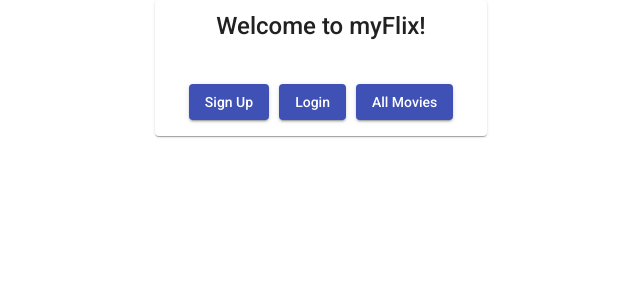
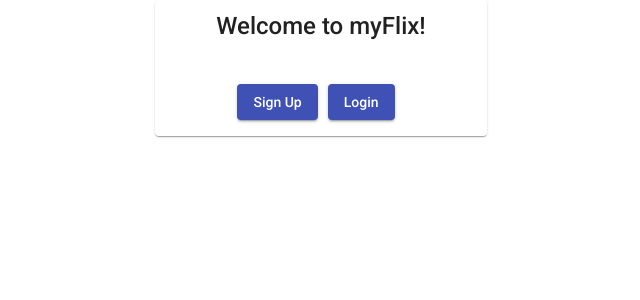
Before and after one commit to ChristianNikodemus/myFilms-Angular-client, an Angular app: page /welcome in a window 1280 px wide. Before the commit this address led to /. Shown: the top 300 px of the page, without its empty margins (319-959 px from the left). Built offline with nearby package versions, Linux system fonts and the light colour scheme.

Commit message:
Implemented routing for after user logs in to see movie cards

```diff
--- a/src/app/app.component.html
+++ b/src/app/app.component.html
@@ -1,31 +1 @@
-<mat-card class="main-page">
-  <mat-card-title
-  style="margin-bottom: 2em;">
-    Welcome to myFlix!
-  </mat-card-title>
-  <button
-    mat-raised-button
-    (click)="openUserRegistrationDialog()"
-    style="margin-right: 10px;"
-    color="primary"
-  >
-    Sign Up
-  </button>
-
-  <button
-    mat-raised-button
-    (click)="openUserLoginDialog()"
-    style="margin-right: 10px;"
-    color="primary"
-  >
-    Login
-  </button>
-
-  <button
-    mat-raised-button
-    color="primary"
-    (click)="openMoviesDialog()"
-  >
-    All Movies
-  </button>
-</mat-card>
+<router-outlet></router-outlet>
--- a/src/app/app.module.ts
+++ b/src/app/app.module.ts
@@ -18,8 +18,22 @@ import { UserLoginFormComponent } from './user-login-form/user-login-form.compon
 import { MovieCardComponent } from './movie-card/movie-card.component';
 import { WelcomePageComponent } from './welcome-page/welcome-page.component';
 
+import { RouterModule, Routes } from '@angular/router';
+
+const appRoutes: Routes = [
+  { path: 'welcome', component: WelcomePageComponent },
+  { path: 'movies', component: MovieCardComponent },
+  { path: '', redirectTo: 'welcome', pathMatch: 'prefix' },
+];
+
 @NgModule({
-  declarations: [AppComponent, UserRegistrationFormComponent, UserLoginFormComponent, MovieCardComponent, WelcomePageComponent],
+  declarations: [
+    AppComponent,
+    UserRegistrationFormComponent,
+    UserLoginFormComponent,
+    MovieCardComponent,
+    WelcomePageComponent,
+  ],
   imports: [
     BrowserModule,
     HttpClientModule,
@@ -32,6 +46,7 @@ import { WelcomePageComponent } from './welcome-page/welcome-page.component';
     MatCardModule,
     MatFormFieldModule,
     MatSnackBarModule,
+    RouterModule.forRoot(appRoutes),
   ],
   providers: [],
   bootstrap: [AppComponent],
--- a/src/app/user-login-form/user-login-form.component.ts
+++ b/src/app/user-login-form/user-login-form.component.ts
@@ -8,6 +8,8 @@ import { FetchApiDataService } from '../fetch-api-data.service';
 
 // This import is used to display notifications back to the user
 import { MatSnackBar } from '@angular/material/snack-bar';
+
+import { Router } from '@angular/router';
 
 @Component({
   selector: 'app-user-login-form',
@@ -20,7 +22,8 @@ export class UserLoginFormComponent implements OnInit {
   constructor(
     public fetchApiData: FetchApiDataService,
     public dialogRef: MatDialogRef<UserLoginFormComponent>,
-    public snackBar: MatSnackBar
+    public snackBar: MatSnackBar,
+    private router: Router
   ) {}
 
   ngOnInit(): void {}
@@ -38,6 +41,7 @@ export class UserLoginFormComponent implements OnInit {
         this.snackBar.open(`Welcome, ${this.userData.Username}!`, 'OK', {
           duration: 2000,
         });
+        this.router.navigate(['movies']);
       },
       (result) => {
         console.log(result);
```
